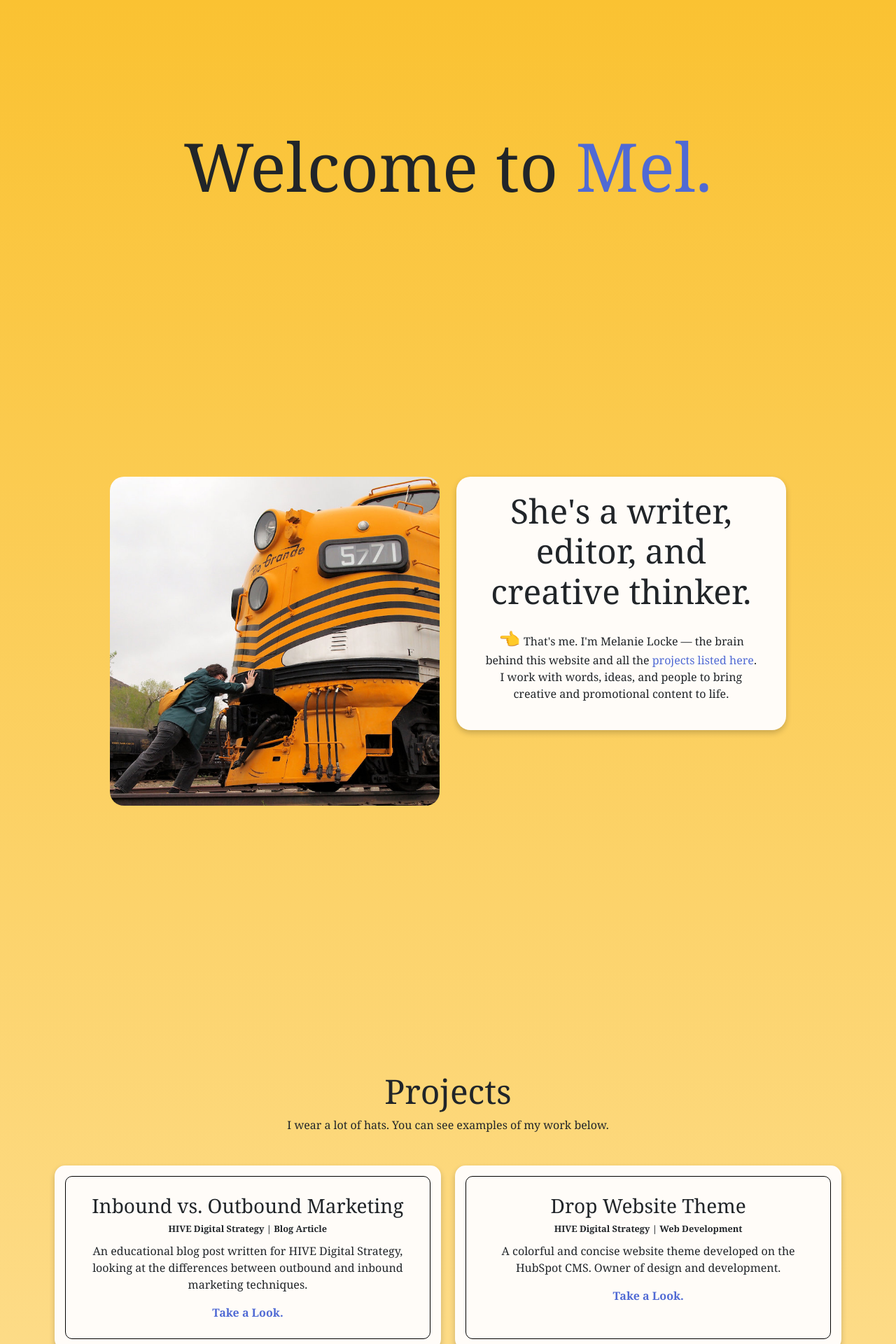
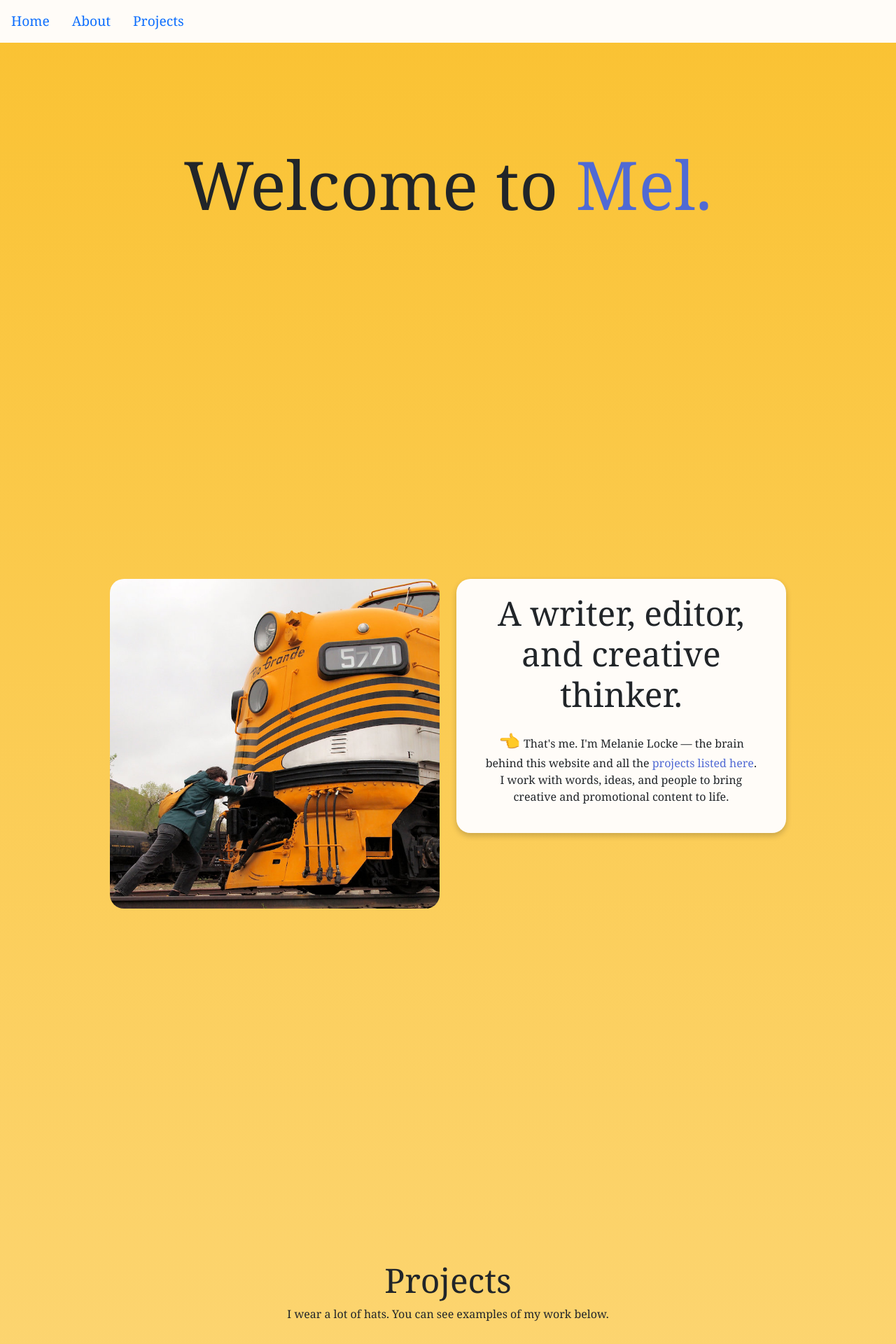
Before and after one commit to MelanieALocke/melaniealocke.github.io, a React (Create React App) app: page / in a window 1280 px wide. Shown: the top 1920 px of the page at 70% size. Built offline with nearby package versions, Linux system fonts and the light colour scheme.

Commit message:
Add navigation

```diff
--- a/src/App.css
+++ b/src/App.css
@@ -52,12 +52,21 @@ main {
   display: inline-block;
 }
 
+.Navbar {
+  font-size: 1.2rem;
+  background-color: #FFFCF8;
+}
+
 .Container {
   display: flex;
   justify-content: center;
-  padding: 14% 3%;
+  padding: 16% 3%;
   box-sizing: border-box;
   text-align: center;
+}
+
+.Section-content {
+  padding-top: 6%;
 }
 
 .Image {
@@ -97,7 +106,6 @@ main {
   padding: 15px;
   margin: 10px;
   background-color: #FFFCF8;
-  width: 45%;
   box-shadow: 0 4px 8px 0 rgba(0, 0, 0, 0.2);
 }
 
--- a/src/App.js
+++ b/src/App.js
@@ -2,6 +2,7 @@ import React from "react";
 import 'bootstrap/dist/css/bootstrap.min.css';
 
 import './App.css';
+import Navigation from "./components/Navigation";
 import Welcome from "./components/Welcome";
 import About from "./components/About";
 import Projects from "./components/Projects";
@@ -9,6 +10,7 @@ import Projects from "./components/Projects";
 function App() {
   return (
     <main>
+      <Navigation />
       <Welcome />
       <About />
       <Projects />
--- a/src/components/About.js
+++ b/src/components/About.js
@@ -8,7 +8,7 @@ export default function About() {
     return (
         <Container fluid className="Container" id="about-container">
             <section id="about">
-                <div id="about-content">
+                <div className="Section-content" id="about-content">
                     <Row className="justify-content-md-center">
                         <Col md="5">
                             <div>
@@ -23,7 +23,7 @@ export default function About() {
                             <div id="about-words">
                                 <div>
                                     <h2>
-                                        She's a writer, editor, and creative thinker.
+                                        A writer, editor, and creative thinker.
                                     </h2>
                                 </div>
                                 <div style={{ margin: 20 }}>
--- /dev/null
+++ b/src/components/Navigation.js
@@ -0,0 +1,15 @@
+import React from "react";
+import Navbar from 'react-bootstrap/Navbar';
+import { Nav } from "react-bootstrap";
+
+export default function Navigation() {
+    return (
+        <header>
+            <Navbar fixed="top" collapseOnSelect expand="md" className="Navbar">
+                <Nav.Link href="/">Home</Nav.Link>
+                <Nav.Link href="/#about">About</Nav.Link>
+                <Nav.Link href="/#projects">Projects</Nav.Link>
+            </Navbar>
+        </header>
+    );
+}
--- a/src/components/Projects.js
+++ b/src/components/Projects.js
@@ -7,7 +7,7 @@ export default function Projects() {
     return (
         <Container fluid className="Container">
             <section id="projects">
-                <div id="projects-content">
+                <div className="Section-content" id="projects-content">
                     <Row className="justify-content-mid-center">
                         <div>
                             <div>
@@ -16,7 +16,8 @@ export default function Projects() {
                             </div>
                         </div>
                     </Row>
-                    <Row className="justify-content-center" id="projects-cards">
+                    <Row id="projects-cards">
+                        <div id="all" className="Cards">
                             {projects.map((project) => (
                                 <div className="Card">
                                     <div className="Card-content">
@@ -27,6 +28,7 @@ export default function Projects() {
                                     </div>
                                 </div>
                             ))}
+                        </div>
                     </Row>
                 </div>
             </section>
```
